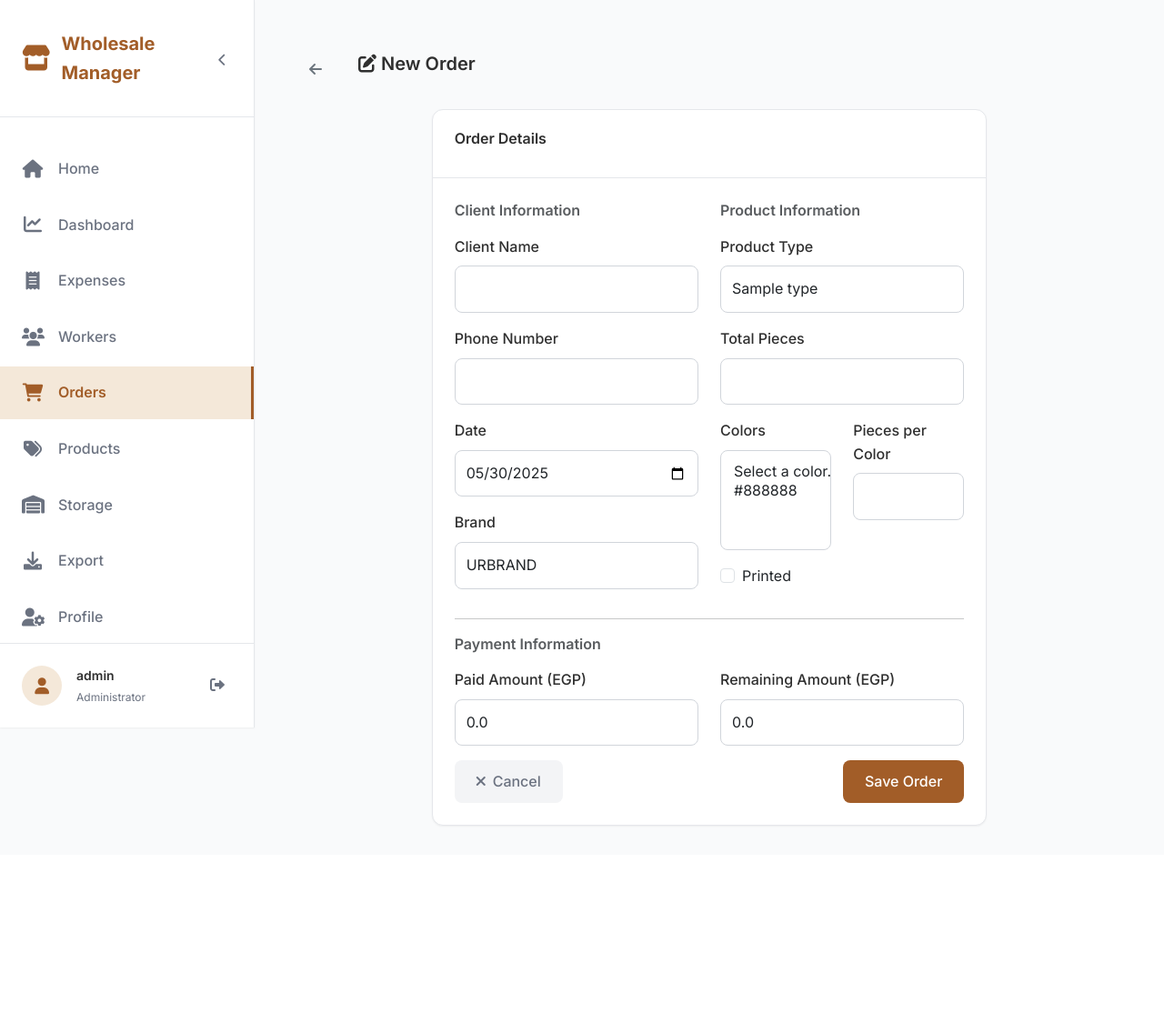
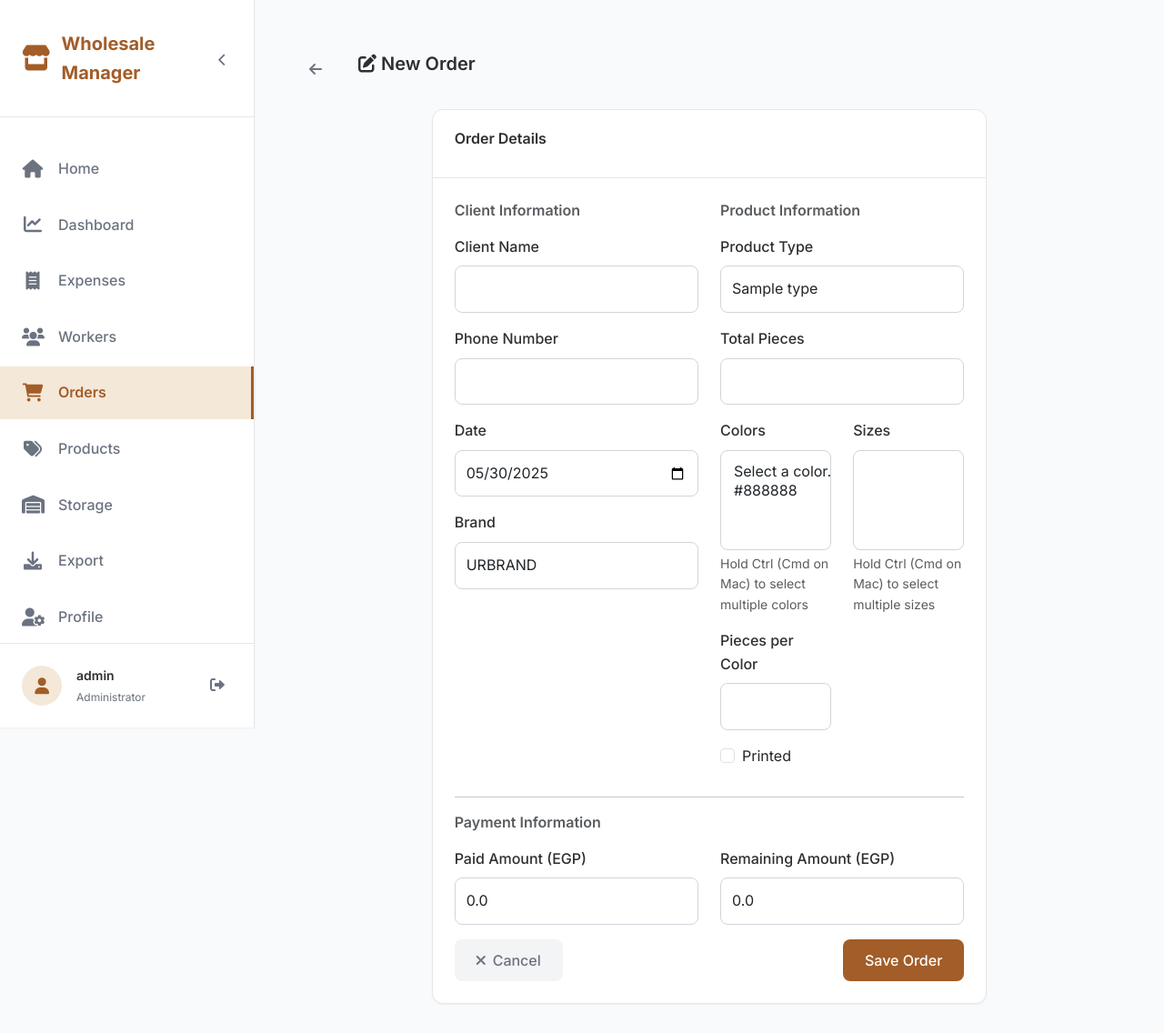
Before and after one commit to AdhamElkomey23/WHOLESALE-APP, a Flask app: page /orders/new in a window 1280 px wide. Shown: the whole page at 91% size. Before the commit the page ends 909 px from the top, so only its background shows below. Run offline with Flask 3, Linux system fonts and the light colour scheme; a user stored in the database is signed in; tables that the repository leaves empty hold one stand-in row (values such as "Sample post"); lists and menus that the app fills with data are empty.

Commit message:
Enable users to select clothing sizes and colors when creating orders
Implements size selection in order forms and updates product color/size handling in forms.py, routes.py, and templates.

Replit-Commit-Author: Agent
Replit-Commit-Session-Id: 03023591-3e84-4850-aff2-f235a7f37061
Replit-Commit-Screenshot-Url: https://storage.googleapis.com/screenshot-production-us-central1/4234a394-b2d3-40c5-a1fb-8767f7a2ab1a/17db5aef-aaf9-4b05-a155-24d668c750e5.jpg

```diff
--- a/forms.py
+++ b/forms.py
@@ -28,6 +28,10 @@ class OrderForm(FlaskForm):
     def __init__(self, *args, **kwargs):
         super(OrderForm, self).__init__(*args, **kwargs)
         self.product_type_id.choices = [(pt.id, pt.name) for pt in ProductType.query.all()]
+
+        # Initialize empty choices - will be populated by JavaScript based on selected product
+        self.selected_colors.choices = []
+        self.selected_sizes.choices = []
 
     def validate_pieces_per_color(self, field):
         if self.total_pieces.data and field.data:
--- a/routes.py
+++ b/routes.py
@@ -289,8 +289,8 @@ def new_product():
             cost_price=form.cost_price.data,
             selling_price=form.selling_price.data,
             brand_group=form.brand_group.data,
-            available_colors=','.join(form.available_colors.data),
-            available_sizes=','.join(form.available_sizes.data)
+            available_colors=','.join(form.available_colors.data) if form.available_colors.data else '',
+            available_sizes=','.join(form.available_sizes.data) if form.available_sizes.data else ''
         )
         db.session.add(product)
         db.session.commit()
@@ -552,6 +552,17 @@ def get_product_colors(product_id):
     colors = [color.strip() for color in product.available_colors.split(',') if color.strip()]
 
     return jsonify({'colors': colors})
+
+@app.route('/api/product/<int:product_id>/sizes')
+@login_required
+def get_product_sizes(product_id):
+    """API endpoint to get available sizes for a product"""
+    from models import ProductType
+
+    product = ProductType.query.get_or_404(product_id)
+    sizes = [size.strip() for size in product.available_sizes.split(',') if size.strip()]
+
+    return jsonify({'sizes': sizes})
 
 @app.route('/profile', methods=['GET', 'POST'])
 @login_required
--- a/templates/order_form.html
+++ b/templates/order_form.html
@@ -78,7 +78,7 @@
 
                                 <div class="mb-3">
                                     {{ form.product_type_id.label(class="form-label") }}
-                                    {{ form.product_type_id(class="form-select" + (" is-invalid" if form.product_type_id.errors else ""), id="productTypeSelect", onchange="loadProductColors()") }}
+                                    {{ form.product_type_id(class="form-select" + (" is-invalid" if form.product_type_id.errors else ""), id="productTypeSelect", onchange="loadProductOptions()") }}
                                     {% if form.product_type_id.errors %}
                                         <div class="invalid-feedback">
                                             {% for error in form.product_type_id.errors %}{{ error }}{% endfor %}
@@ -100,7 +100,8 @@
                                     <div class="col-sm-6">
                                         <div class="mb-3">
                                             {{ form.selected_colors.label(class="form-label") }}
-                                            {{ form.selected_colors(class="form-select" + (" is-invalid" if form.selected_colors.errors else ""), id="selectedColors") }}
+                                            {{ form.selected_colors(class="form-select" + (" is-invalid" if form.selected_colors.errors else ""), multiple=True, size="4", id="selectedColors") }}
+                                            <div class="form-text">Hold Ctrl (Cmd on Mac) to select multiple colors</div>
                                             {% if form.selected_colors.errors %}
                                                 <div class="invalid-feedback">
                                                     {% for error in form.selected_colors.errors %}{{ error }}{% endfor %}
@@ -108,6 +109,21 @@
                                             {% endif %}
                                         </div>
                                     </div>
+                                    <div class="col-sm-6">
+                                        <div class="mb-3">
+                                            {{ form.selected_sizes.label(class="form-label") }}
+                                            {{ form.selected_sizes(class="form-select" + (" is-invalid" if form.selected_sizes.errors else ""), multiple=True, size="4", id="selectedSizes") }}
+                                            <div class="form-text">Hold Ctrl (Cmd on Mac) to select multiple sizes</div>
+                                            {% if form.selected_sizes.errors %}
+                                                <div class="invalid-feedback">
+                                                    {% for error in form.selected_sizes.errors %}{{ error }}{% endfor %}
+                                                </div>
+                                            {% endif %}
+                                        </div>
+                                    </div>
+                                </div>
+
+                                <div class="row">
                                     <div class="col-sm-6">
                                         <div class="mb-3">
                                             {{ form.pieces_per_color.label(class="form-label") }}
```
Also changed, not shown: templates/products.html (+13 -2 lines).
